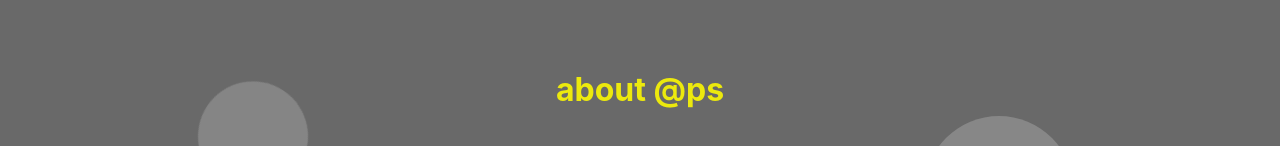
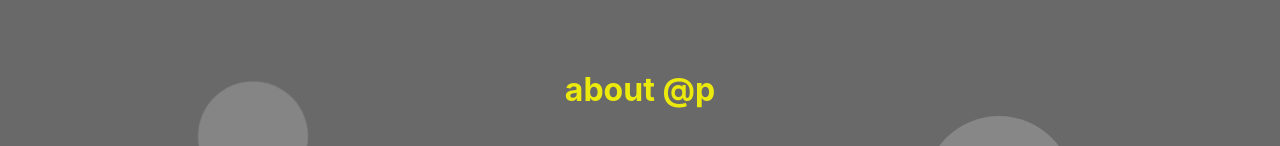
Before and after one commit to durgasammengi/react-app1, a React (Create React App) app: page /about in a window 1280 px wide. Shown: the part 670-816 px from the top of the page. Built offline with nearby package versions, Linux system fonts and the light colour scheme.

Commit message:
branch check

```diff
--- a/src/about.js
+++ b/src/about.js
@@ -11,7 +11,7 @@ export default function About(props) {
                 </div>
         </div>
         <div className="footer">
-                <h1>about @ps</h1>
+                <h1>about @p</h1>
         </div>
     </div>
   )
```
